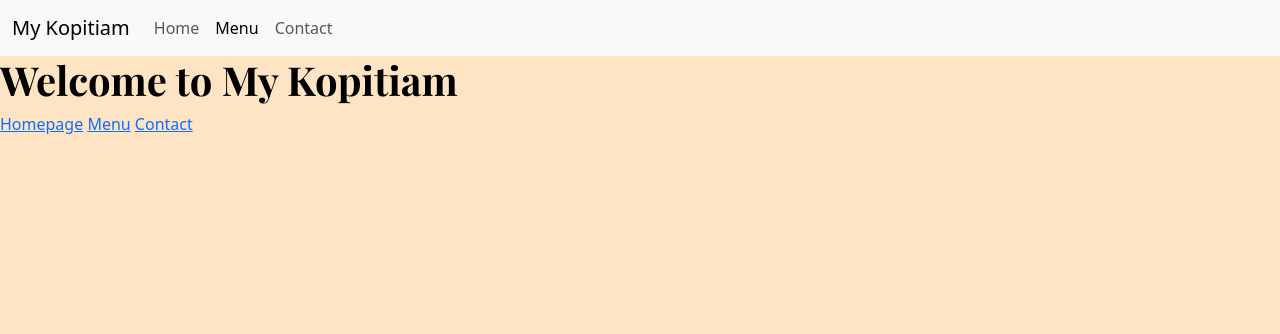
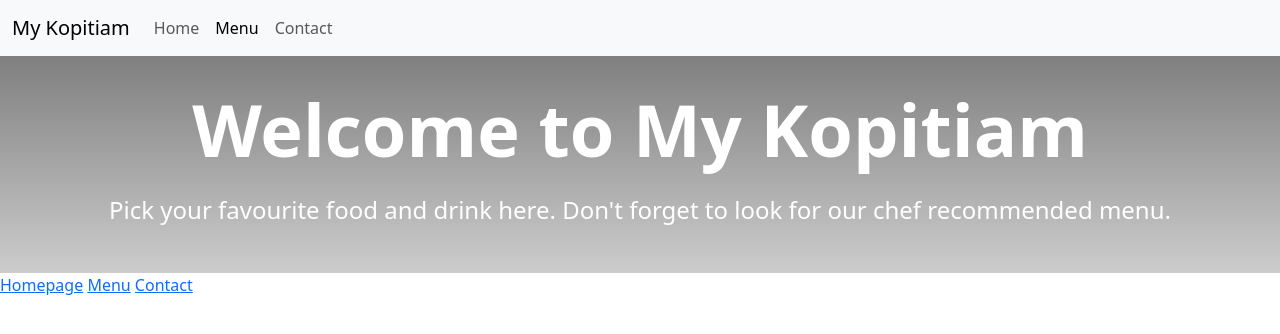
Before and after one commit to ziayiing/portfolio-project, a plain HTML site: page index.html in a window 1280 px wide. Drawn offline with nearby package versions, Linux system fonts and the light colour scheme.

Commit message:
added hero

```diff
--- a/index.html
+++ b/index.html
@@ -76,11 +76,16 @@
         </div>
       </div>
     </nav>
-    <h1>Welcome to My Kopitiam</h1>
-    <div class="" navigation-link>
+
+    <div class="hero">
+      <h1>Welcome to My Kopitiam</h1>
+      <p>Pick your favourite food and drink here. Don't forget to look for our chef recommended menu.</p>
+    </div>
+
+    <footer class="" navigation-link>
       <a href="/">Homepage</a>
       <a href="/menu.html">Menu</a>
       <a href="/contact.html#contact">Contact</a>
-    </div>
+    </footer>
   </body>
 </html>
--- a/style/portfolio.css
+++ b/style/portfolio.css
@@ -1,16 +1,30 @@
-body{
-  background-color: bisque;
+.root {
+  --heading-font-family: "Playfair Display", serif;
+  --default-font-family: "Poppins", sans-serif;
 }
 
-
+.hero {
+  background-color: #8c8e92;
+  background: linear-gradient(
+    180deg,
+    rgba(0, 0, 0, 0.5) 0%,
+    rgba(0, 0, 0, 0.2) 100%
+  );
+  text-align: center;
+  padding: 30px 10px;
+}
 
 h1 {
-  color: black;
-  font-family: "Playfair Display", serif;
+  color: white;
+  font-family: var(--heading-font-family);
   font-weight: bold;
+  font-size: 72px;
 }
+
 p {
-  font-family: "Poppins", sans-serif;
-  font-weight: normal;
-  display: flex;
+  font-family: var(--default-font-family);
+  color: white;
+  font-size: 24px;
+  margin-top: 20px;
+  line-height: 35px;
 }
```
Also changed, not shown: contact.html (+2 -2 lines), menu.html (+2 -2 lines).
